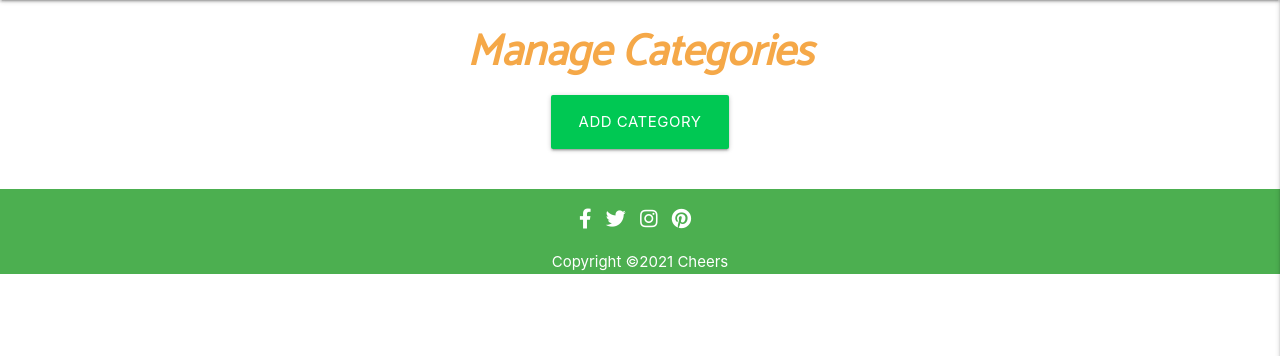
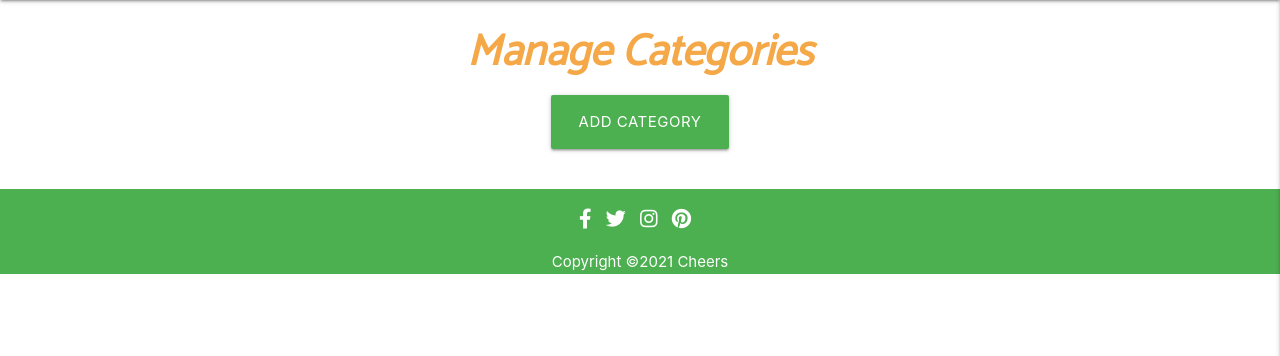
Before and after one commit to asplesa/cheers-ms3, a Flask app: page /get_categories in a window 1280 px wide. Shown: the part 64-420 px from the top of the page. Run offline with Flask 2, Linux system fonts and the light colour scheme; data that the repository does not hold is empty; some libraries are stand-ins or nearby versions.

Commit message:
Update colour on all buttons so that they are consistent

```diff
--- a/templates/add_category.html
+++ b/templates/add_category.html
@@ -20,7 +20,7 @@
                   <div class="col s12">
                       <button class="btn green waves-effect waves-light present-buttn" type="submit">Add
                           Category</button>
-                      <a href="{{ url_for('get_categories') }}" class="back green btn btn-cancel">Cancel</a>
+                      <a href="{{ url_for('get_categories') }}" class="back orange darken-1 btn btn-cancel">Cancel</a>
                   </div>
               </div>
           </div>
--- a/templates/add_cocktail.html
+++ b/templates/add_cocktail.html
@@ -119,7 +119,7 @@
                   <div class="col s12">
                       <button class="btn waves-effect waves-light present-buttn" type="submit" name="action">Add
                           Cocktail</button>
-                      <a href="{{ url_for('get_cocktails') }}" class="back  btn btn-cancel">Back to Cocktails</a>
+                      <a href="{{ url_for('get_cocktails') }}" class="back  btn btn-cancel orange darken-1">Back to Cocktails</a>
                   </div>
               </div>
           </div>
--- a/templates/categories.html
+++ b/templates/categories.html
@@ -5,7 +5,7 @@
 
 <div class="row">
     <div class="col s12 center-align">
-        <a href="{{ url_for('add_category') }}" class="btn-large green accent-4 text-shadow">
+        <a href="{{ url_for('add_category') }}" class="btn-large green text-shadow">
             Add Category
         </a>
     </div>
@@ -19,9 +19,9 @@
                 <span class="card-title">{{ category.category_name }}</span>
             </div>
             <div class="card-action">
-                <a href="{{ url_for('edit_category', category_id=category._id) }}" class="btn green accent-4">Edit</a>
+                <a href="{{ url_for('edit_category', category_id=category._id) }}" class="btn green">Edit</a>
                 <a href="{{ url_for('delete_category', category_id=category._id) }}"
-                    class="btn green accent-4">Delete</a>
+                    class="btn orange darken-1">Delete</a>
             </div>
         </div>
     </div>
--- a/templates/cocktails.html
+++ b/templates/cocktails.html
@@ -11,7 +11,7 @@
                 <i class="fas fa-search prefix light-green-text text-darken-4"></i>
                 <input type="text" name="query" id="query" minlength="3" class="validate" placeholder="Search Cocktails"
                     required>
-                <a href="{{ url_for('get_cocktails') }}" class="btn reset-btn">Reset</a>
+                <a href="{{ url_for('get_cocktails') }}" class="btn reset-btn orange darken-1">Reset</a>
                 <button type="submit" class="btn search-btn">Search</button>
             </div>
         </div>
@@ -61,7 +61,7 @@
                         {% if session.user == 'admin' or session.user|lower == cocktail.created_by|lower %}
                         <a href="{{ url_for('edit_cocktail', cocktail_id=cocktail._id) }}" class="green btn">Edit</a>
                         <a href="{{ url_for('delete_cocktail', cocktail_id=cocktail._id) }}"
-                            class=" green btn">Delete</a>
+                            class="orange darken-1 btn">Delete</a>
                         {% endif %}
 
 
--- a/templates/edit_category.html
+++ b/templates/edit_category.html
@@ -18,9 +18,9 @@
               <!-- Edit Category button/cancel button (redirect to cocktails) -->
               <div class="row center-align">
                   <div class="col s12">
-                      <button class="btn green waves-effect waves-light present-buttn" type="submit">Edit
+                      <button class="btn green present-buttn" type="submit">Edit
                           Category</button>
-                      <a href="{{ url_for('get_categories') }}" class="back green btn btn-cancel">Cancel</a>
+                      <a href="{{ url_for('get_categories') }}" class="back btn btn-cancel orange darken-1">Cancel</a>
                   </div>
               </div>
           </div>
```
Also changed, not shown: static/css/style.css (line endings or trailing spaces).
